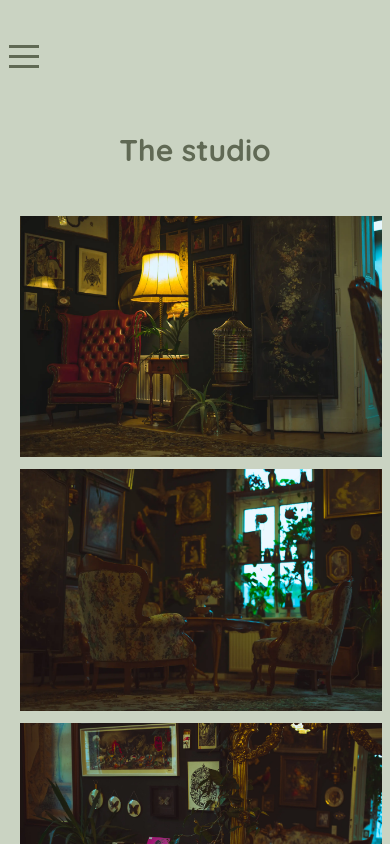
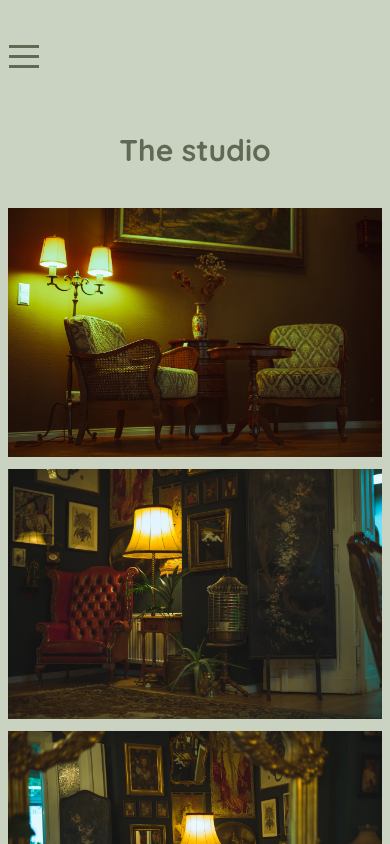
Before and after one commit to Cmbs86/Thorns-and-Spines-page, a React (Vite) app in the folder thorns-n-spines-project/: page /studio in a window 390 px wide. Shown: the top 844 px of the page. Built offline with nearby package versions, Linux system fonts and the light colour scheme.

Commit message:
fix media queries grid

```diff
--- a/thorns-n-spines-project/src/pages/Studio.jsx
+++ b/thorns-n-spines-project/src/pages/Studio.jsx
@@ -11,16 +11,17 @@ import thorns8 from "../assets/images/thorns_8.webp";
 import thorns9 from "../assets/images/thorns_9.webp";
 import thorns10 from "../assets/images/thorns_10.webp";
 
+
 const images = [
   { src: thorns1, alt: "Studio Image 1", colSpan: "col-span-1", rowSpan: "row-span-1" },
   { src: thorns5, alt: "Studio Image 5", colSpan: "col-span-1", rowSpan: "row-span-1" },
   { src: thorns4, alt: "Studio Image 4", colSpan: "col-span-1", rowSpan: "row-span-1" }, // This spans 2 rows
   { src: thorns8, alt: "Studio Image 8", colSpan: "col-span-1", rowSpan: "row-span-1" },
-  { src: thorns10, alt: "Studio Image 10", colSpan: "col-span-1", rowSpan: "row-span-2" }, // Tall image spanning 2 rows and 2 columns
+  { src: thorns10, alt: "Studio Image 10", colSpan: "col-span-1", rowSpan: "sm:row-span-2" }, // Tall image spanning 2 rows and 2 columns
   { src: thorns7, alt: "Studio Image 7", colSpan: "col-span-1", rowSpan: "row-span-1" },
   { src: thorns6, alt: "Studio Image 6", colSpan: "col-span-1", rowSpan: "row-span-1" },
   { src: thorns2, alt: "Studio Image 2", colSpan: "col-span-1", rowSpan: "row-span-1" },
-  { src: thorns3, alt: "Studio Image 3", colSpan: "col-span-2", rowSpan: "row-span-1" },
+  { src: thorns3, alt: "Studio Image 3", colSpan: "sm:col-span-2", rowSpan: "row-span-1" },
   { src: thorns9, alt: "Studio Image 9", colSpan: "col-span-1", rowSpan: "row-span-1" },
 ];
 
@@ -36,7 +37,7 @@ const Studio = () => {
         </h1>
       </div>
 
-      <div className="grid grid-cols-1 sm:grid-cols-2 md:grid-cols-3  gap-3 p-2 flex-wrap">
+      <div className="grid grid-cols-1 sm:grid-cols-2 md:grid-cols-3  gap-3 px-2 flex-grow place-content-center ">
         {images.map((image, index) => (
           <div
             key={index}
@@ -50,6 +51,7 @@ const Studio = () => {
           </div>
         ))}
       </div>
+
     </main>
   );
 };
```
